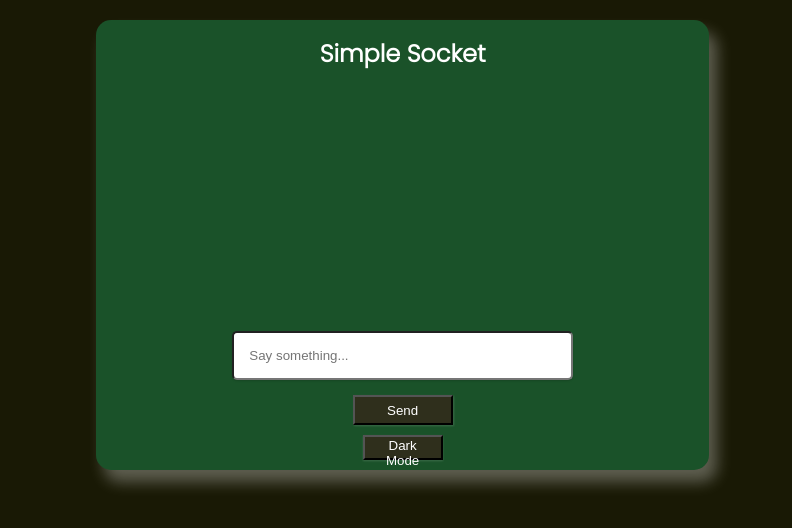
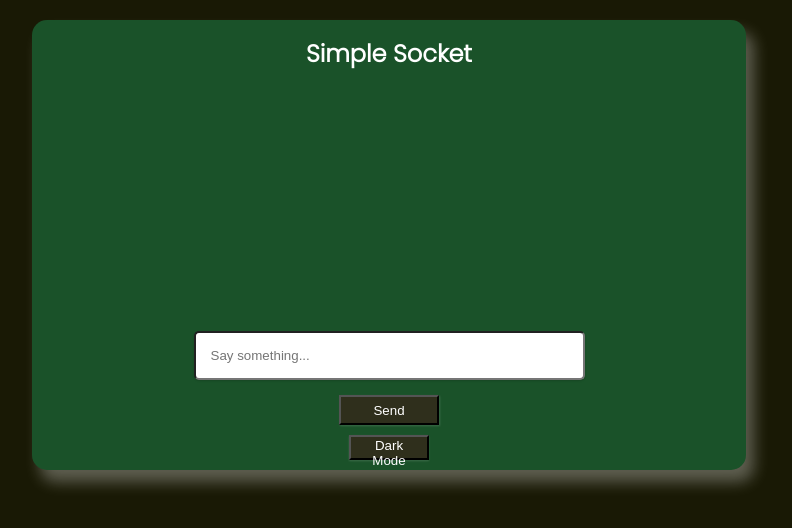
Before and after one commit to WabaScript/sockettesting, a website: page index.html in a window 1280 px wide. Both pictures are taken after a click on the button "Dark Mode". Shown: the whole page, without its empty margins (288-1080 px from the left). Drawn offline with Linux system fonts and the light colour scheme.

Commit message:
Title hover change, css too

```diff
--- a/index.html
+++ b/index.html
@@ -8,7 +8,7 @@
     </head>
     <body>
         <div id="container">
-            <h1>Simple Socket</h1>
+            <h1 id="title-hover">Simple Socket</h1>
                 <pre id="messages"></pre>
                 <input
                     id="message-input"
@@ -29,6 +29,7 @@
                 const messages = document.querySelector('#messages');
                 const messageInput = document.querySelector('#message-input');
                 const darkButton = document.querySelector('#dark-mode-button');
+                const titleHover = document.querySelector('#title-hover');
 
                 let darkMode = false;
                 let ws;
@@ -65,7 +66,7 @@
                         console.log('connection opened!');
                         // Assign a user id
                         msg.id = "user" + Math.floor(Math.random() * 100).toString();
-                        console.log(`id: ${msg.id}`)
+                        console.log(`id: ${msg.id}`);
                     }
                     ws.onmessage = ({ data }) => {
                         let received = JSON.parse(data)
@@ -102,6 +103,18 @@
                     // showMessage(messageInput.value);
                 }
 
+                // Show username on Title hover
+                titleHover.onmouseenter = () => {
+                    if (msg.id) {
+                        // Mouseover change
+                        titleHover.innerHTML = msg.id;
+                        // Reset after a short delay
+                        setTimeout(() => {
+                            titleHover.innerHTML = "Simple Socket";
+                        }, 1000);
+                    };
+                };
+
                 // Toggle dark mode on or off and adjust CSS
                 darkButton.onclick = () => {
                     darkMode = !darkMode
--- a/public/style.css
+++ b/public/style.css
@@ -2,8 +2,8 @@
 
 body {
     font-family: 'Poppins', sans-serif;
-    margin: 20px;
-    margin-left: 30%;
+    margin-top: 20px;
+    margin-left: 25%;
     background-color: lavender;
 }
 
@@ -13,8 +13,8 @@ h1 {
 
 .body-dark-active {
     font-family: 'Poppins', sans-serif;
-    margin: 20px;
-    margin-left: 30%;
+    margin-top: 20px;
+    margin-left: 25%;
     background-color: #191905;
 }
 
@@ -23,10 +23,11 @@ h1 {
     align-items: center;
     flex-direction: column;
     height: 450px;
-    width: 70%;
+    width: 75%;
     background-color: lightgoldenrodyellow;
     border-radius: 15px;
     box-shadow: 8px 12px 15px 0px rgba(0,0,0,0.3);
+    min-width: 350px;
 }
 
 .container-dark-active {
@@ -34,11 +35,12 @@ h1 {
     align-items: center;
     flex-direction: column;
     height: 450px;
-    width: 70%;
+    width: 75%;
     background-color: #1a5229 !important;
     border-radius: 15px;
     box-shadow: 8px 12px 15px 0px rgba(255,255,255,0.3) !important;
     color: white !important;
+    min-width: 350px;
 }
 
 #messages {
```
